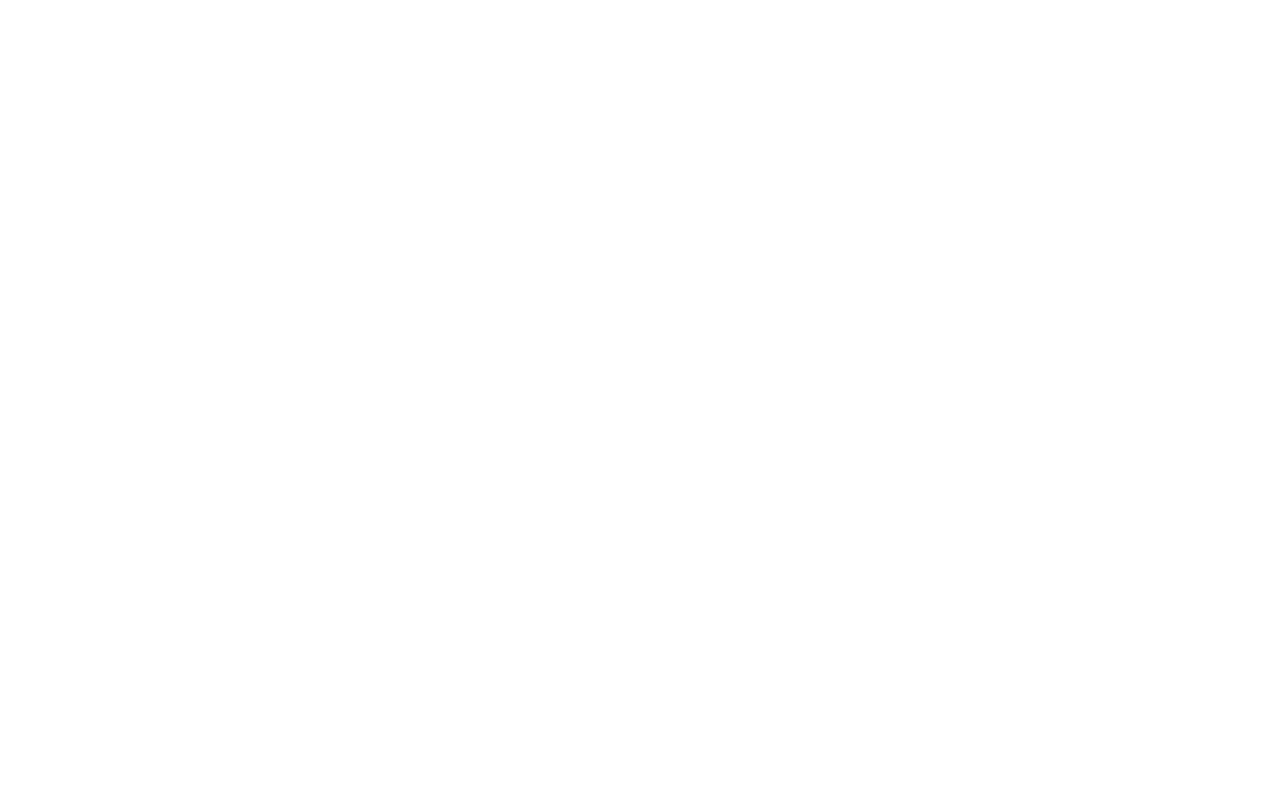
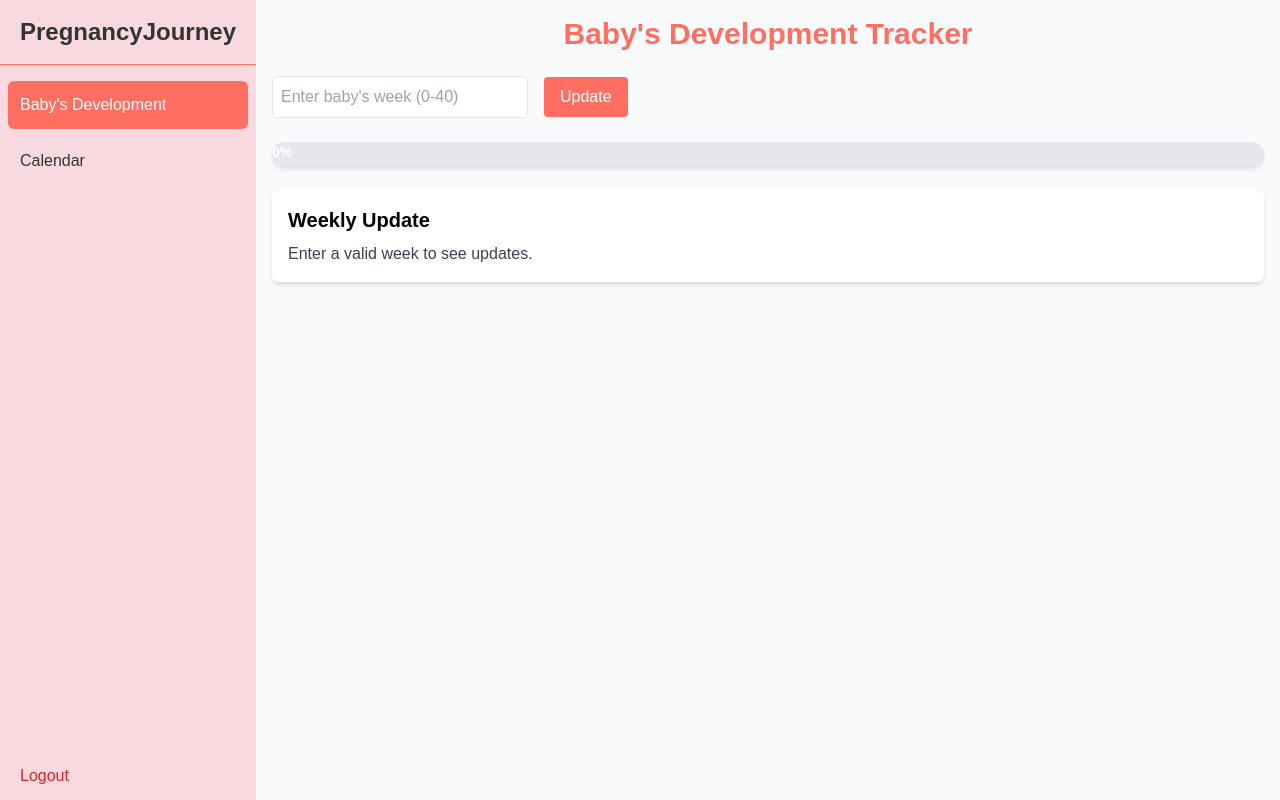
Before and after one commit to laxmis-prog/PregnancyJourney, a React (Vite) app: page /dashboard/baby-development in a window 1280 px wide. Before the commit this address had no page. Built offline with nearby package versions, Linux system fonts and the light colour scheme; sample sign-in values are in the browser's storage.

Commit message:
Baby development page

```diff
--- a/src/App.jsx
+++ b/src/App.jsx
@@ -7,9 +7,10 @@
 import Dashboard from "./pages/Dashboard";
 import Home from "./pages/Home";
 import Footer from "./components/Footer";
-import DashboardLayout from "./layouts/DashBoardLayout"; // Import the new layout
+import DashboardLayout from "./layouts/DashBoardLayout";
 import "./App.css";
 import CalendarPage from "./pages/CalendarPage";
+import BabyDevelopmentPage from "./pages/BabyDevelopmentPage"; // Import the new page
 
 function App() {
   return (
@@ -73,6 +74,12 @@
 
               {/* Calendar Page */}
               <Route path="/dashboard/calendar" element={<CalendarPage />} />
+
+              {/* Baby Development Page */}
+              <Route
+                path="/dashboard/baby-development"
+                element={<BabyDevelopmentPage />}
+              />
             </Route>
           </Route>
         </Routes>
--- /dev/null
+++ b/src/components/DevelopmentUpdates.jsx
@@ -0,0 +1,26 @@
+import PropTypes from "prop-types";
+
+const weeklyUpdates = {
+  1: "Your baby is now the size of a poppy seed! Tiny but growing fast.",
+  10: "Your baby is now the size of a kumquat and starting to develop limbs.",
+  20: "Your baby is about 25cm long and can hear sounds from the outside world.",
+  30: "Your baby’s eyes are now open, and they can sense light changes.",
+  40: "Congratulations! Your baby is fully developed and ready to meet you.",
+};
+
+const DevelopmentUpdates = ({ week }) => {
+  let message = weeklyUpdates[week] || "Enter a valid week to see updates.";
+
+  return (
+    <div className="bg-white shadow-md p-4 rounded-md">
+      <h3 className="text-xl font-bold mb-2">Weekly Update</h3>
+      <p className="text-gray-700">{message}</p>
+    </div>
+  );
+};
+
+DevelopmentUpdates.propTypes = {
+  week: PropTypes.number.isRequired,
+};
+
+export default DevelopmentUpdates;
--- /dev/null
+++ b/src/components/MilestoneInput.jsx
@@ -0,0 +1,39 @@
+import { useState } from "react";
+import PropTypes from "prop-types";
+
+const MilestoneInput = ({ setBabyAge }) => {
+  const [inputValue, setInputValue] = useState("");
+
+  const handleSubmit = (e) => {
+    e.preventDefault();
+    const week = parseInt(inputValue, 10);
+    if (!isNaN(week) && week >= 0 && week <= 40) {
+      setBabyAge(week);
+    } else {
+      alert("Please enter a valid week between 0 and 40.");
+    }
+  };
+
+  return (
+    <form onSubmit={handleSubmit} className="flex items-center gap-4 my-6">
+      <input
+        type="number"
+        value={inputValue}
+        onChange={(e) => setInputValue(e.target.value)}
+        placeholder="Enter baby's week (0-40)"
+        className="border p-2 rounded w-64"
+      />
+      <button
+        type="submit"
+        className="bg-[#FF6F61] text-white px-4 py-2 rounded hover:bg-[#FF4F41]"
+      >
+        Update
+      </button>
+    </form>
+  );
+};
+MilestoneInput.propTypes = {
+  setBabyAge: PropTypes.func.isRequired,
+};
+
+export default MilestoneInput;
--- /dev/null
+++ b/src/components/ProgressBar.jsx
@@ -0,0 +1,20 @@
+import PropTypes from "prop-types";
+
+const ProgressBar = ({ progress }) => {
+  return (
+    <div className="w-full bg-gray-200 rounded-full h-6 overflow-hidden shadow-md my-4">
+      <div
+        className="bg-[#FF6F61] h-full text-white text-center text-sm font-bold"
+        style={{ width: `${progress}%` }}
+      >
+        {progress.toFixed(0)}%
+      </div>
+    </div>
+  );
+};
+
+ProgressBar.propTypes = {
+  progress: PropTypes.number.isRequired,
+};
+
+export default ProgressBar;
--- a/src/index.css
+++ b/src/index.css
@@ -10,7 +10,6 @@
   margin: 0;
   padding: 0;
   width: 100%;
-  /* Removed flex on body and root for better layout control */
 }
 
 /* Optional: Add a wrapper class around your main content for better control */
@@ -104,3 +103,14 @@
 .rbc-toolbar button.rbc-btn-group {
   border-radius: 5px !important;
 }
+
+/* Baby Development */
+/*Progress Bar Styles */
+.progress-bar {
+  height: 24px;
+  border-radius: 8px;
+  background: #ff6f61;
+  color: white;
+  text-align: center;
+  font-weight: bold;
+}
--- a/src/layouts/DashBoardLayout.jsx
+++ b/src/layouts/DashBoardLayout.jsx
@@ -11,7 +11,7 @@
         <nav className="flex flex-col mt-4 gap-2 flex-1">
           {/* Baby's Development Link */}
           <NavLink
-            to="/dashboard"
+            to="/dashboard/baby-development"
             end
             className={({ isActive }) =>
               `p-3 mx-2 rounded-md ${
--- /dev/null
+++ b/src/pages/BabyDevelopmentPage.jsx
@@ -0,0 +1,30 @@
+import { useState } from "react";
+import ProgressBar from "../components/ProgressBar";
+import MilestoneInput from "../components/MilestoneInput";
+import DevelopmentUpdates from "../components/DevelopmentUpdates";
+
+const BabyDevelopmentPage = () => {
+  const [babyAge, setBabyAge] = useState(0);
+
+  // Progress calculation (0-40 weeks)
+  const progress = Math.min((babyAge / 40) * 100, 100);
+
+  return (
+    <div className="p-4 bg-gray-50 min-h-screen space-y-6 rounded-md">
+      <h2 className="text-3xl font-bold text-center text-[#FF6F61]">
+        Baby&apos;s Development Tracker
+      </h2>
+
+      {/* Milestone Input */}
+      <MilestoneInput setBabyAge={setBabyAge} />
+
+      {/* Progress Bar */}
+      <ProgressBar progress={progress} />
+
+      {/* Weekly Updates */}
+      <DevelopmentUpdates week={babyAge} />
+    </div>
+  );
+};
+
+export default BabyDevelopmentPage;
```
